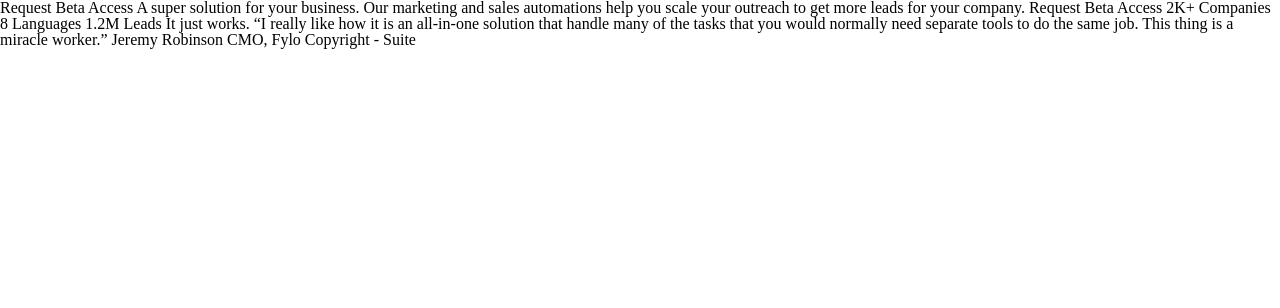
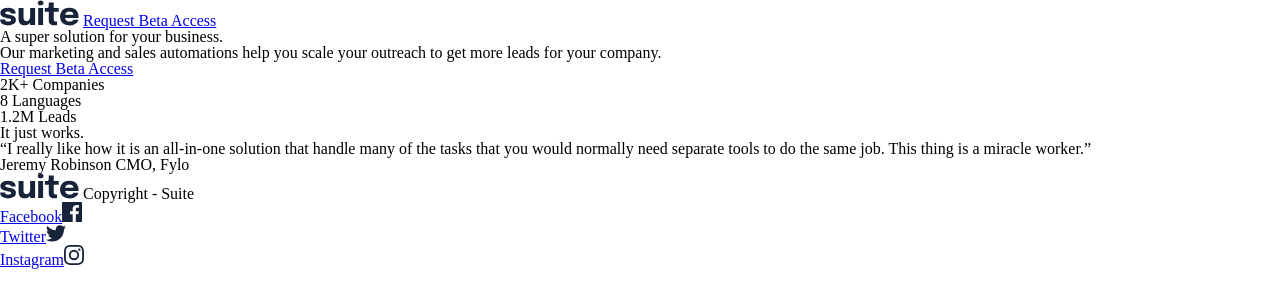
Before and after one commit to nakoyawilson/suite-landing-page, a plain HTML site: page index.html in a window 1280 px wide. Drawn offline with Linux system fonts and the light colour scheme.

Commit message:
Add structure to page

```diff
--- a/index.html
+++ b/index.html
@@ -16,11 +16,58 @@
     <link rel="stylesheet" href="css/style.css" />
   </head>
   <body>
-    Request Beta Access A super solution for your business. Our marketing and
-    sales automations help you scale your outreach to get more leads for your
-    company. Request Beta Access 2K+ Companies 8 Languages 1.2M Leads It just
-    works. “I really like how it is an all-in-one solution that handle many of
-    the tasks that you would normally need separate tools to do the same job.
-    This thing is a miracle worker.” Jeremy Robinson CMO, Fylo Copyright - Suite
+    <header>
+      <img src="assets/logo.svg" alt="Suite logo" />
+      <a href="#">Request Beta Access</a>
+    </header>
+    <main>
+      <section>
+        <h1>A <span>super solution</span> for your <span>business.</span></h1>
+        <p>
+          Our marketing and sales automations help you scale your outreach to
+          get more leads for your company.
+        </p>
+        <a href="#">Request Beta Access</a>
+        <ul>
+          <li><span>2K+</span> <span>Companies</span></li>
+          <li><span>8</span> <span>Languages</span></li>
+          <li><span>1.2M</span> <span>Leads</span></li>
+        </ul>
+      </section>
+      <section>
+        <h2>It just works.</h2>
+        <p>
+          “I really like how it is an all-in-one solution that handle many of
+          the tasks that you would normally need separate tools to do the same
+          job. This thing is a miracle worker.”
+        </p>
+        <span>Jeremy Robinson</span>
+        <span>CMO, Fylo</span>
+      </section>
+    </main>
+    <footer>
+      <img src="assets/logo.svg" alt="Suite logo" />
+      <small>Copyright - Suite</small>
+      <ul>
+        <li>
+          <a href="#"
+            ><span class="visually-hidden">Facebook</span
+            ><img src="assets/icon-facebook.svg" alt=""
+          /></a>
+        </li>
+        <li>
+          <a href="#"
+            ><span class="visually-hidden">Twitter</span
+            ><img src="assets/icon-twitter.svg" alt=""
+          /></a>
+        </li>
+        <li>
+          <a href="#"
+            ><span class="visually-hidden">Instagram</span
+            ><img src="assets/icon-instagram.svg" alt=""
+          /></a>
+        </li>
+      </ul>
+    </footer>
   </body>
 </html>
```
